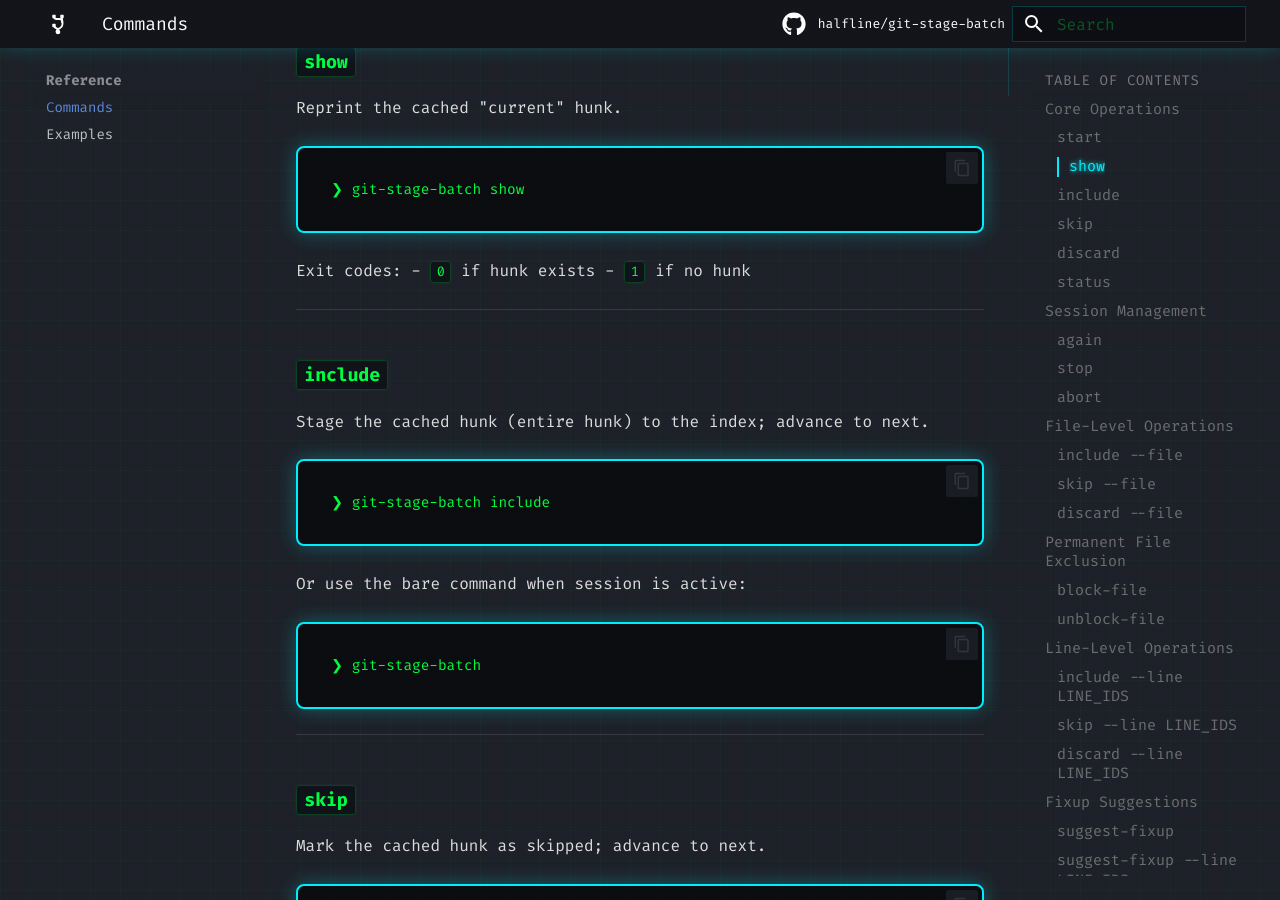
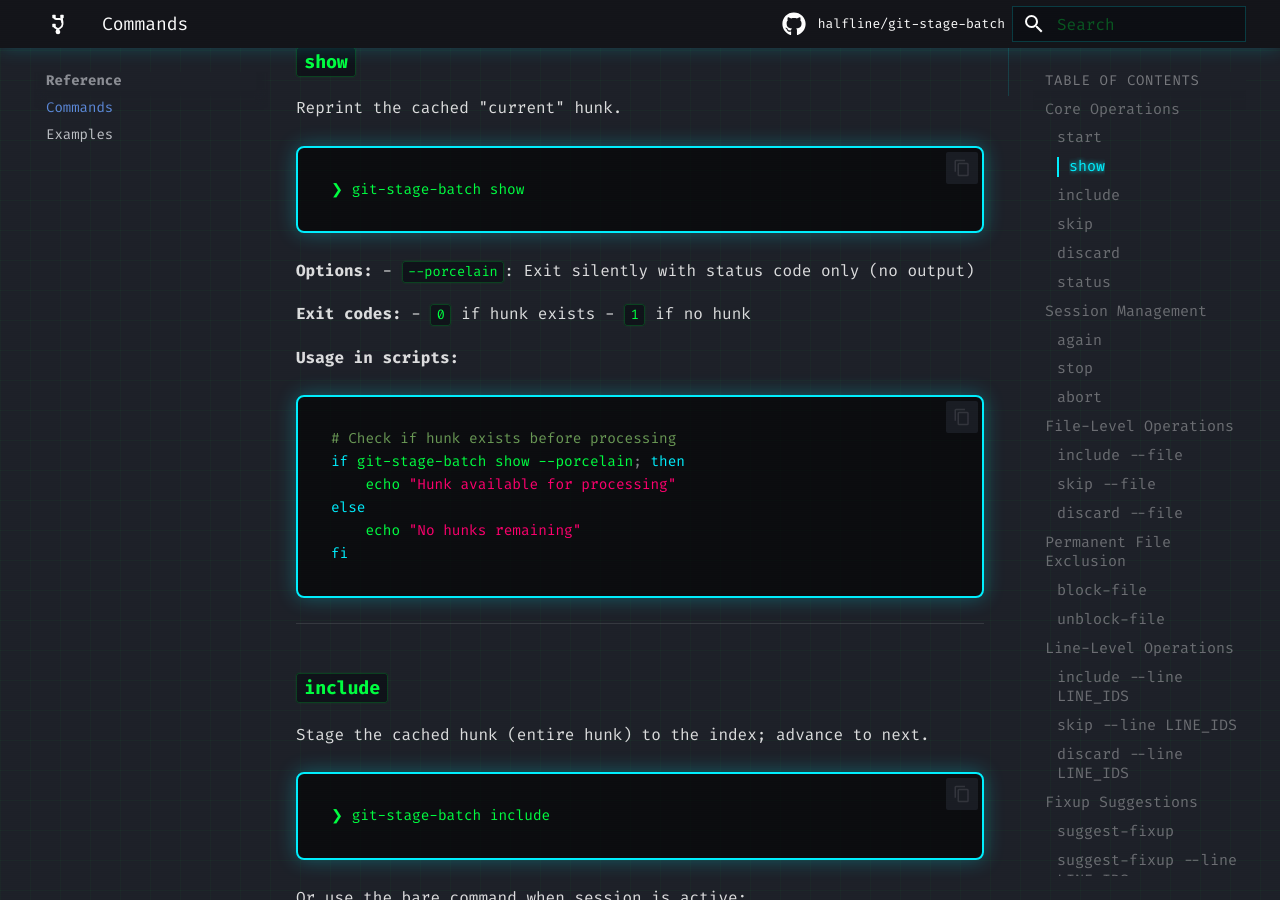
Before and after one commit to halfline/git-stage-batch, an MkDocs documentation site: the page built from docs/commands.md, in a window 1280 px wide and 900 px high, scrolled down 887 px. Built offline with MkDocs 1.6.1 and Material for MkDocs 9.7.7, drawn with Linux system fonts in a browser that asks for light colours; comment, search, counter and statistics services are not loaded.

Commit message:
docs: Document --porcelain flag for show command in website
The show command now supports a --porcelain flag for silent exit code
checking, but this flag is not documented in the website commands
reference.

Users browsing the website documentation have no way to discover the
--porcelain option or see example usage in scripts. Without examples
showing how to use the exit code checking, developers may not understand
how to integrate it into their automation workflows.

This commit addresses that by adding --porcelain documentation to the
show command section. The documentation lists the flag in the options,
clarifies that it exits silently without output, and provides a practical
shell script example showing how to check hunk availability with an if
statement. This enables users to discover and utilize the exit code
checking for script integration and automation.

````diff
--- a/docs/commands.md
+++ b/docs/commands.md
@@ -31,9 +31,22 @@ Reprint the cached "current" hunk.
 ❯ git-stage-batch show
 ```
 
-Exit codes:
+**Options:**
+- `--porcelain`: Exit silently with status code only (no output)
+
+**Exit codes:**
 - `0` if hunk exists
 - `1` if no hunk
+
+**Usage in scripts:**
+```bash
+# Check if hunk exists before processing
+if git-stage-batch show --porcelain; then
+    echo "Hunk available for processing"
+else
+    echo "No hunks remaining"
+fi
+```
 
 ---
 
````
